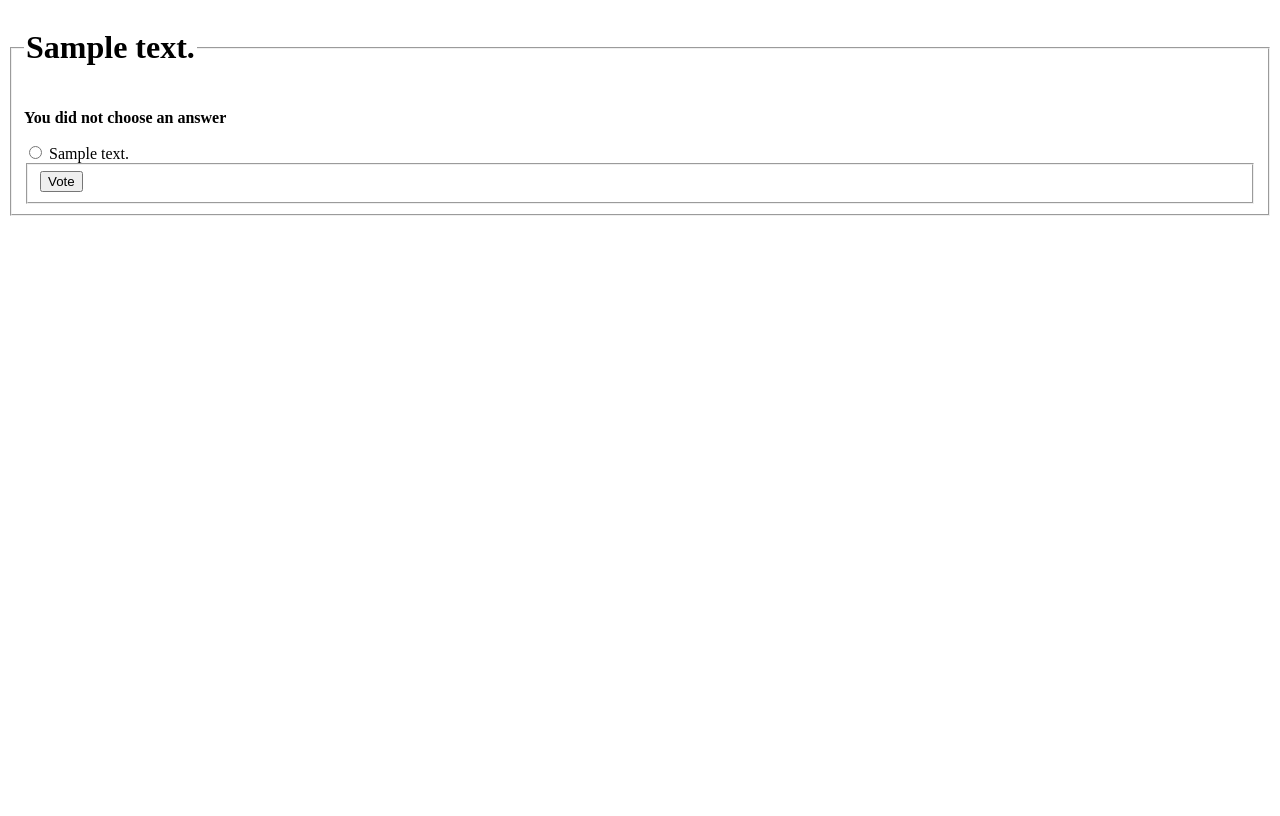
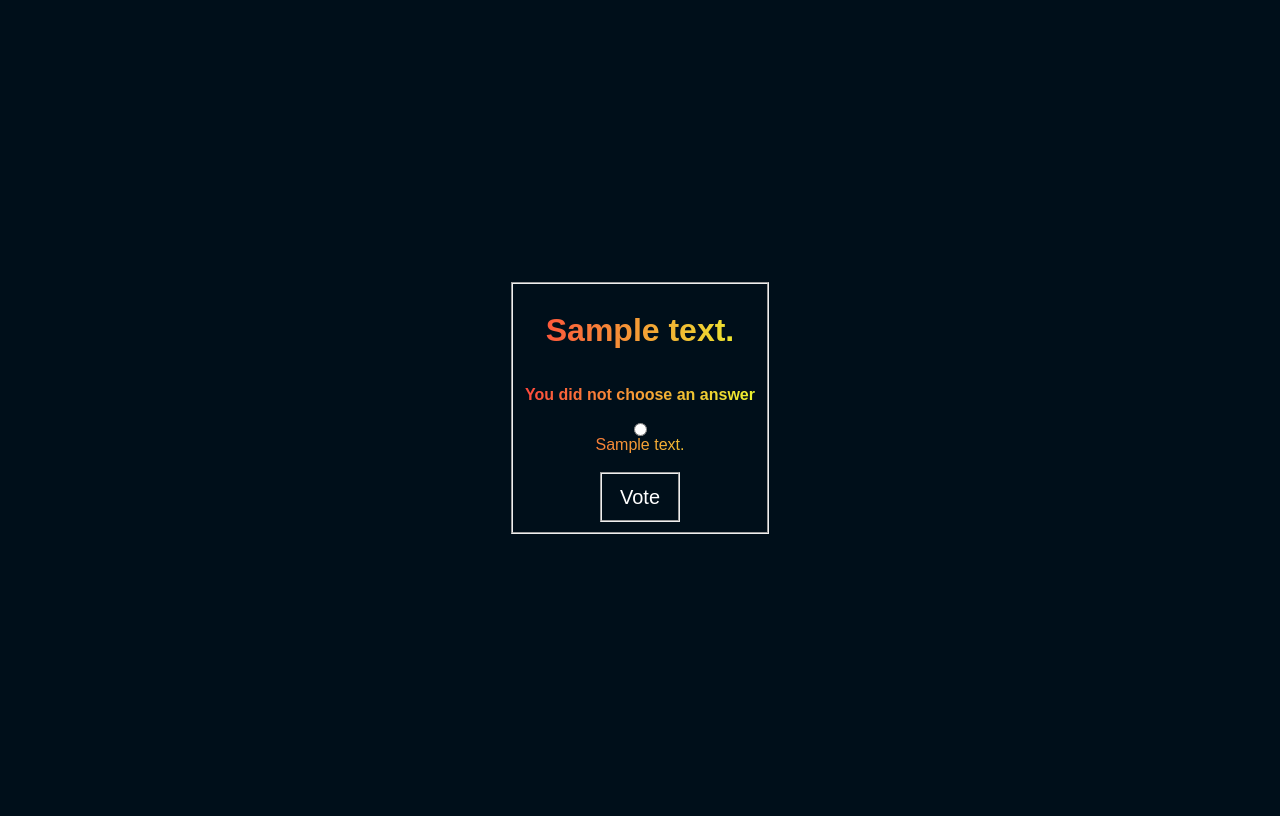
Before and after one commit to NFNV/django-awards-app, a Django app: page /polls/1/vote in a window 1280 px wide. Before the commit the page ends 216 px from the top, so only its background shows below. Run offline with Django 4.2, Linux system fonts and the light colour scheme; tables that the repository leaves empty hold one stand-in row (values such as "Sample post").

Commit message:
frontend finished

```diff
--- /dev/null
+++ b/polls/static/polls/detail.css
@@ -0,0 +1,33 @@
+body {
+    align-items: center;
+    display: flex;
+    justify-content: center;
+}
+
+form {
+    background: linear-gradient(
+        to right,
+        hsl(0, 100%, 62%),
+        hsl(66, 100%, 59%)
+    );
+    -webkit-background-clip: text;
+    -webkit-text-fill-color: transparent;
+    text-align: center;
+}
+
+fieldset {
+    align-items: center;
+    display: flex;
+    justify-content: center;
+    flex-direction: column;
+}
+
+input[type="submit"] {
+    width: 100%;
+    height: 100%;
+    margin-top: 5px;
+    -webkit-text-fill-color: #fff;
+    background: hsl(204, 100%, 5%);
+    border: none;
+    font-size: 20px;
+}
--- a/polls/templates/polls/detail.html
+++ b/polls/templates/polls/detail.html
@@ -1,7 +1,18 @@
+{% load static %}
+
+<!DOCTYPE html>
+<html lang="en">
+<head>
+    <meta charset="UTF-8">
+    <meta name="viewport" content="width=device-width, initial-scale=1.0">
+    <link rel="stylesheet" href="{% static 'polls/style.css' %}">
+    <link rel="stylesheet" href="{% static 'polls/detail.css' %}">
+    <title>{{ question.question_text }}</title></head>
+<body>
     <form action="{% url 'polls:vote' question.id %}" method="post">
         {% csrf_token %}
         <fieldset>
-        <legend><h1>{{question.question_text}}</h1></legend>
+            <h1>{{question.question_text}}</h1>
             {% if error_message %}
                 <p><strong>{{error_message}}</strong></p>
             {% endif %}
@@ -13,11 +24,5 @@
         <fieldset>
         <input type="submit" value="Vote">
     </form>
-
-
-{% comment %} <h1>{{ question.question_text }}</h1>
-<ul>
-    {% for choice in question.choice_set.all %}
-        <li>{{ choice.choice_text }}</li>
-    {% endfor %}
-</ul> {% endcomment %}
+</body>
+</html>
```
Also changed, not shown: polls/static/polls/results.css (added, +22 -0 lines), polls/templates/polls/results.html (+14 -0 lines). Lines whose indentation alone changed are shown as unchanged.
